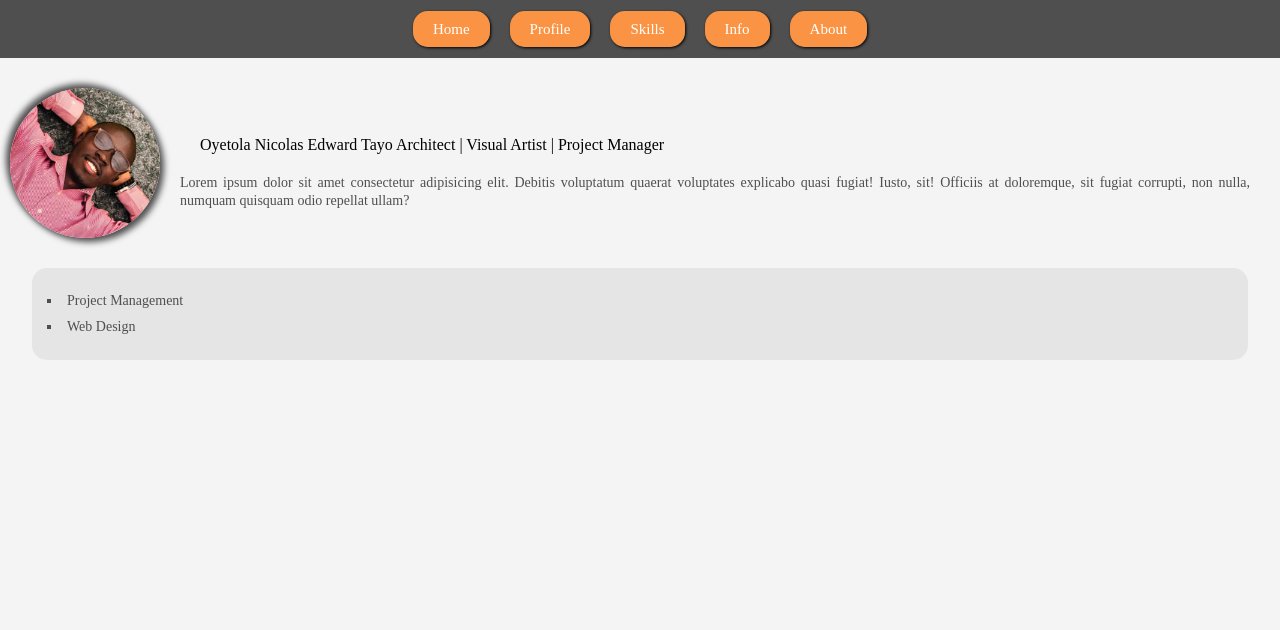
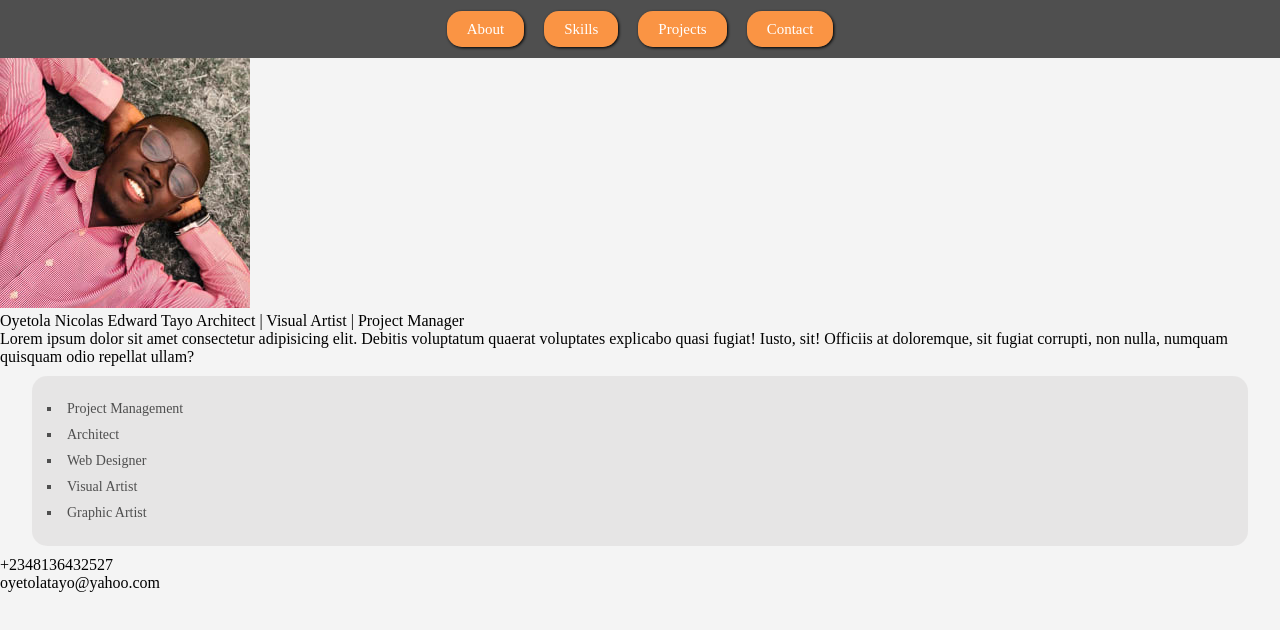
Before and after one commit to Teedonedward/Personal-Profile, a plain HTML site: page index.html in a window 1280 px wide. Drawn offline with Linux system fonts and the light colour scheme; a script that the page names is missing; files whose address does not match are found by name.

Commit message:
Added new sections - Projects & contact

```diff
--- a/index.html
+++ b/index.html
@@ -5,20 +5,19 @@
     <meta name="viewport" content="width=device-width, initial-scale=1.0">
     <link rel="stylesheet" href="style.css">
     <script defer src="app.js"></script>
-    <title>My Personal Profile</title>
+    <title>Oyetola Tayo - Aspiring Software Engineer</title>
 </head>
 
 <body>
     <nav class="navbar">
         <ul>
-            <li><a href="#">Home</a></li>
-            <li><a href="#">Profile</a></li>
+            <li><a href="#">About</a></li>
             <li><a href="#">Skills</a></li>
-            <li><a href="#">Info</a></li>
-            <li><a href="#">About</a></li>
+            <li><a href="#">Projects</a></li>
+            <li><a href="#">Contact</a></li>
         </ul>
     </nav>
-    <Section class="introduction">
+    <Section class="about">
         <img src="images/Tayo.jpg" alt="Tayo's Picture">
         <div>
             <div>
@@ -31,8 +30,18 @@
     <div class="skills">
         <ul>
             <li>Project Management</li>
-            <li>Web Design</li>
+            <li>Architect</li>
+            <li>Web Designer</li>
+            <li>Visual Artist</li>
+            <li>Graphic Artist</li>
         </ul>
+    </div>
+    <div class="projects">
+
+    </div>
+    <div class="contact">
+        <div>+2348136432527</div>
+        <div>oyetolatayo@yahoo.com</div>
     </div>
 </body>
 </html>
```
